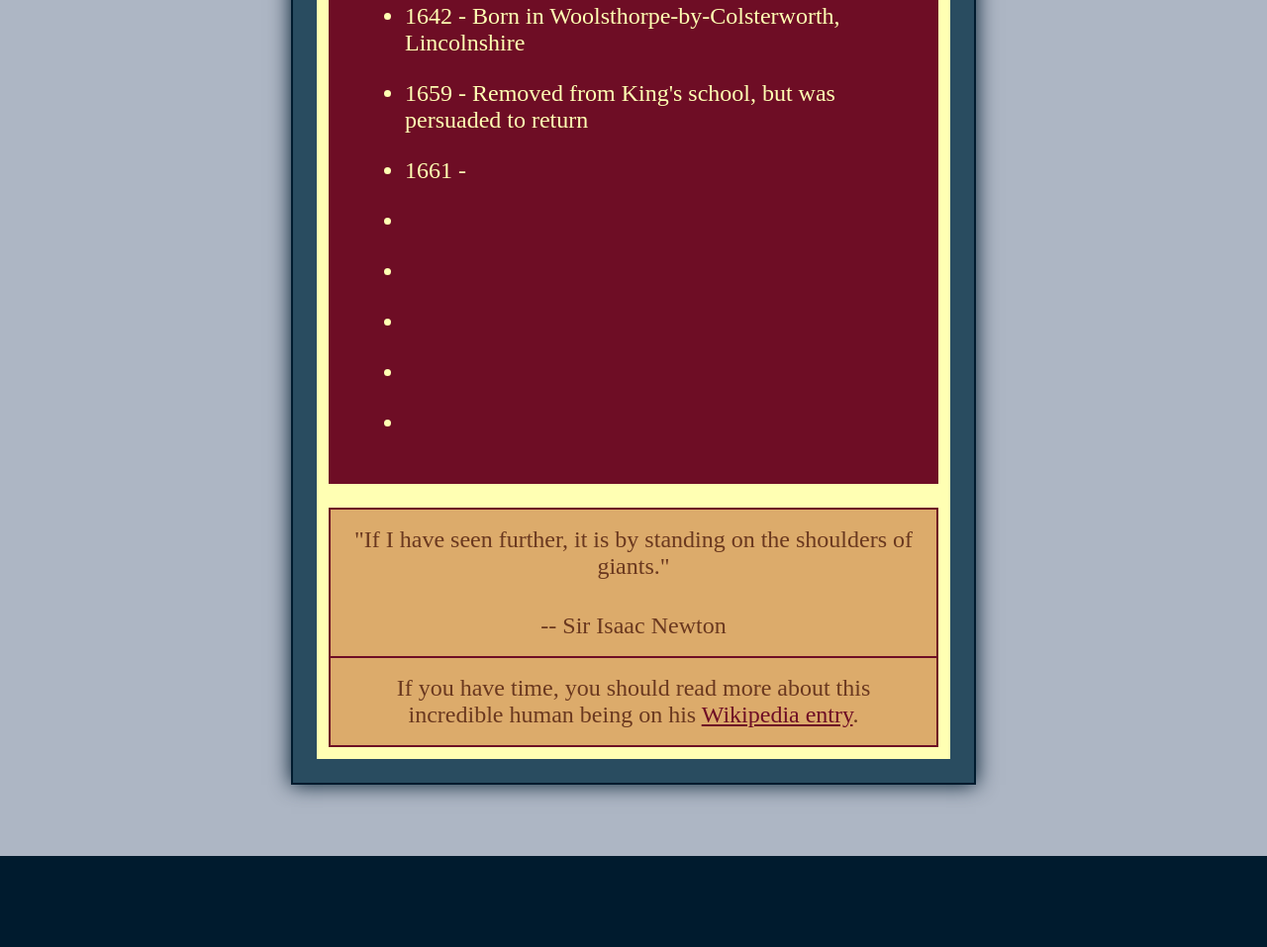
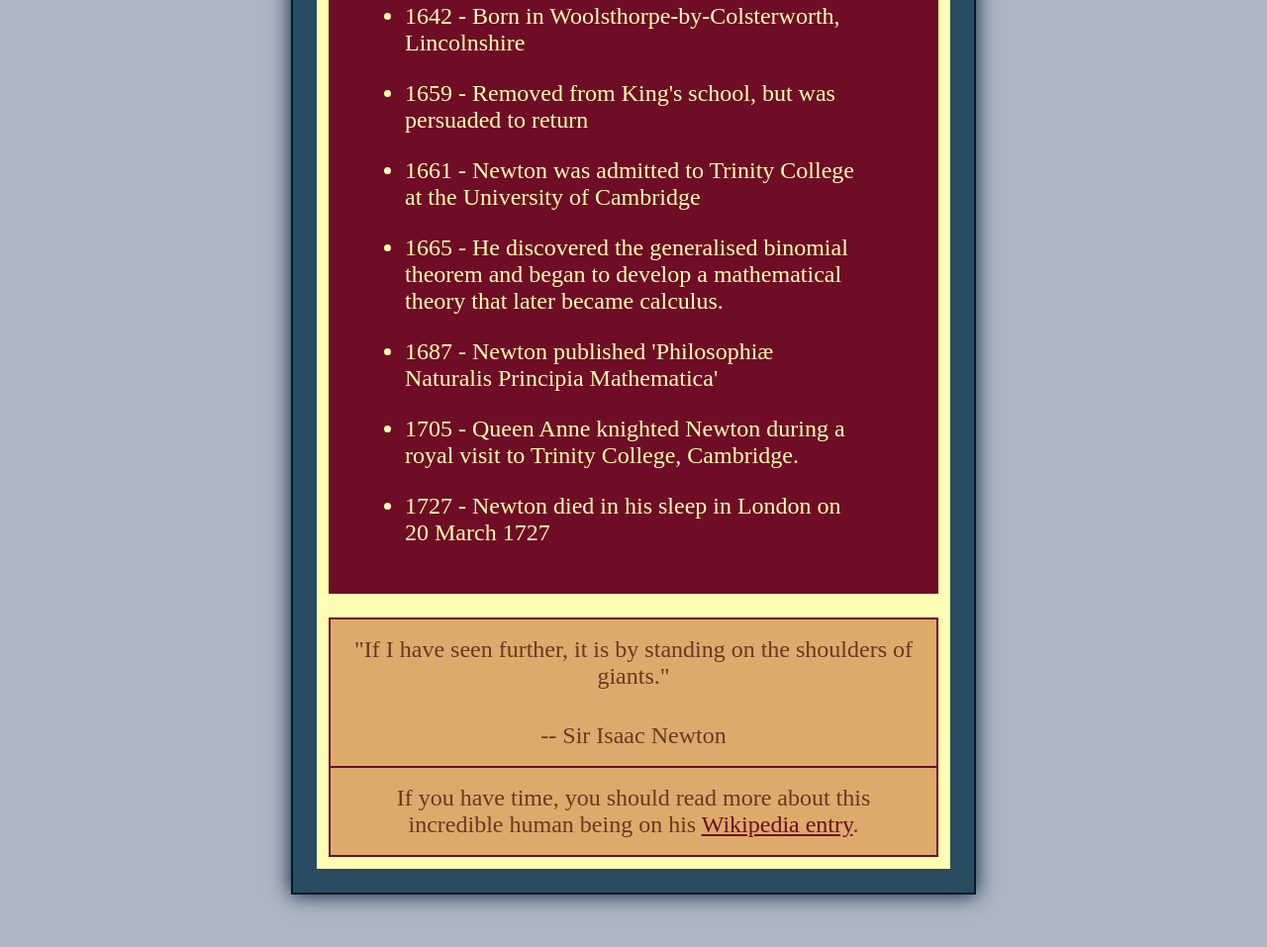
Before and after one commit to DrakeDevelopments/Daniel-Drake-Portfolio, a plain HTML site: page tribute.html in a window 1280 px wide. Shown: the part 1740-2697 px from the top of the page at 99% size. Drawn offline with nearby package versions, Linux system fonts and the light colour scheme.

Commit message:
minor conent added to tribute page

```diff
--- a/tribute.html
+++ b/tribute.html
@@ -52,12 +52,11 @@
                         <ul>
                             <li>1642 - Born in Woolsthorpe-by-Colsterworth, Lincolnshire</li>
                             <li>1659 - Removed from King's school, but was persuaded to return</li>
-                            <li>1661 - </li>
-                            <li></li>
-                            <li></li>
-                            <li></li>
-                            <li></li>
-                            <li></li>
+                            <li>1661 - Newton was admitted to Trinity College at the University of Cambridge</li>
+                            <li>1665 - He discovered the generalised binomial theorem and began to develop a mathematical theory that later became calculus.</li>
+                            <li>1687 - Newton published 'Philosophiæ Naturalis Principia Mathematica'</li>
+                            <li>1705 - Queen Anne knighted Newton during a royal visit to Trinity College, Cambridge.</li>
+                            <li>1727 - Newton died in his sleep in London on 20 March 1727</li>
                         </ul>
                     </div>
 
```
